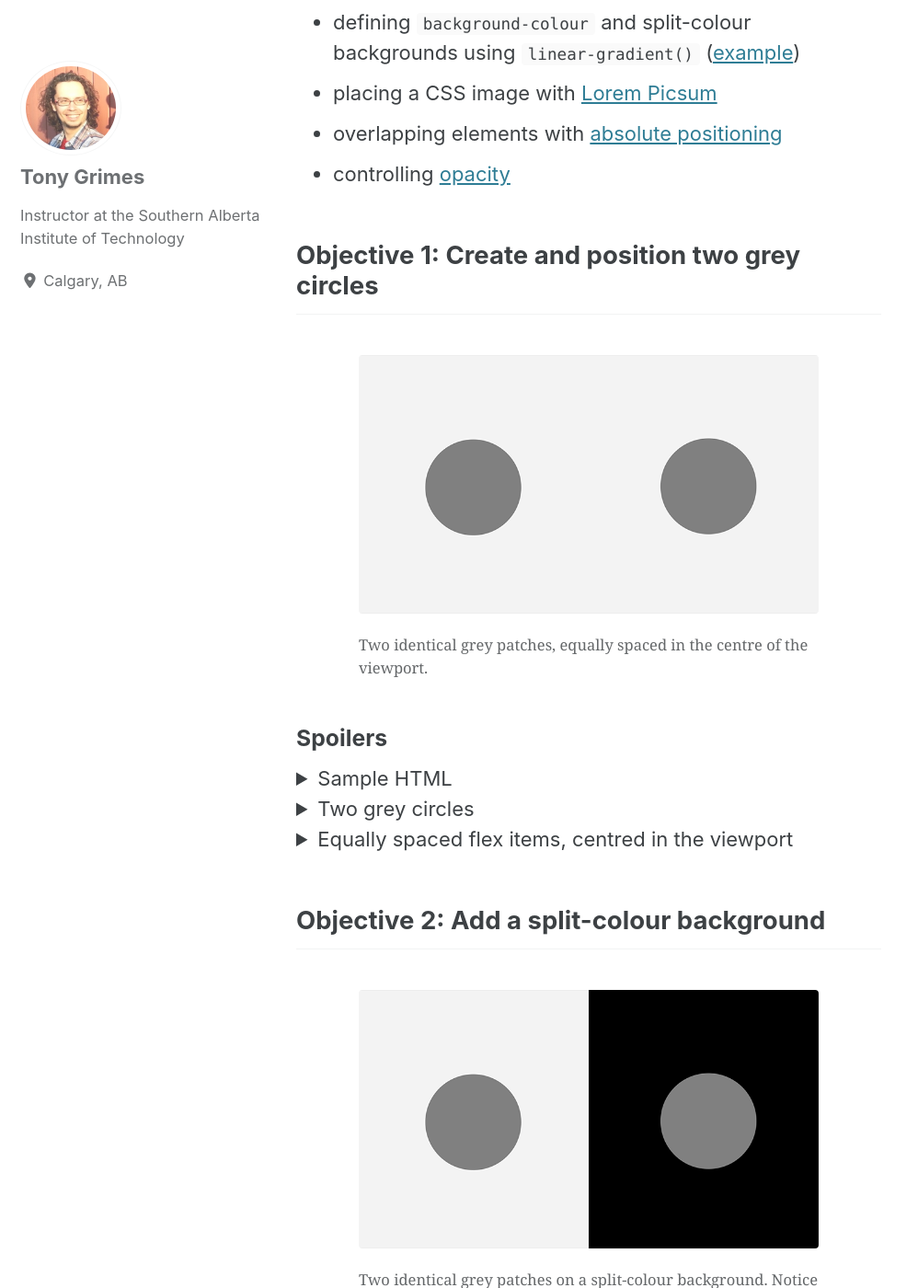
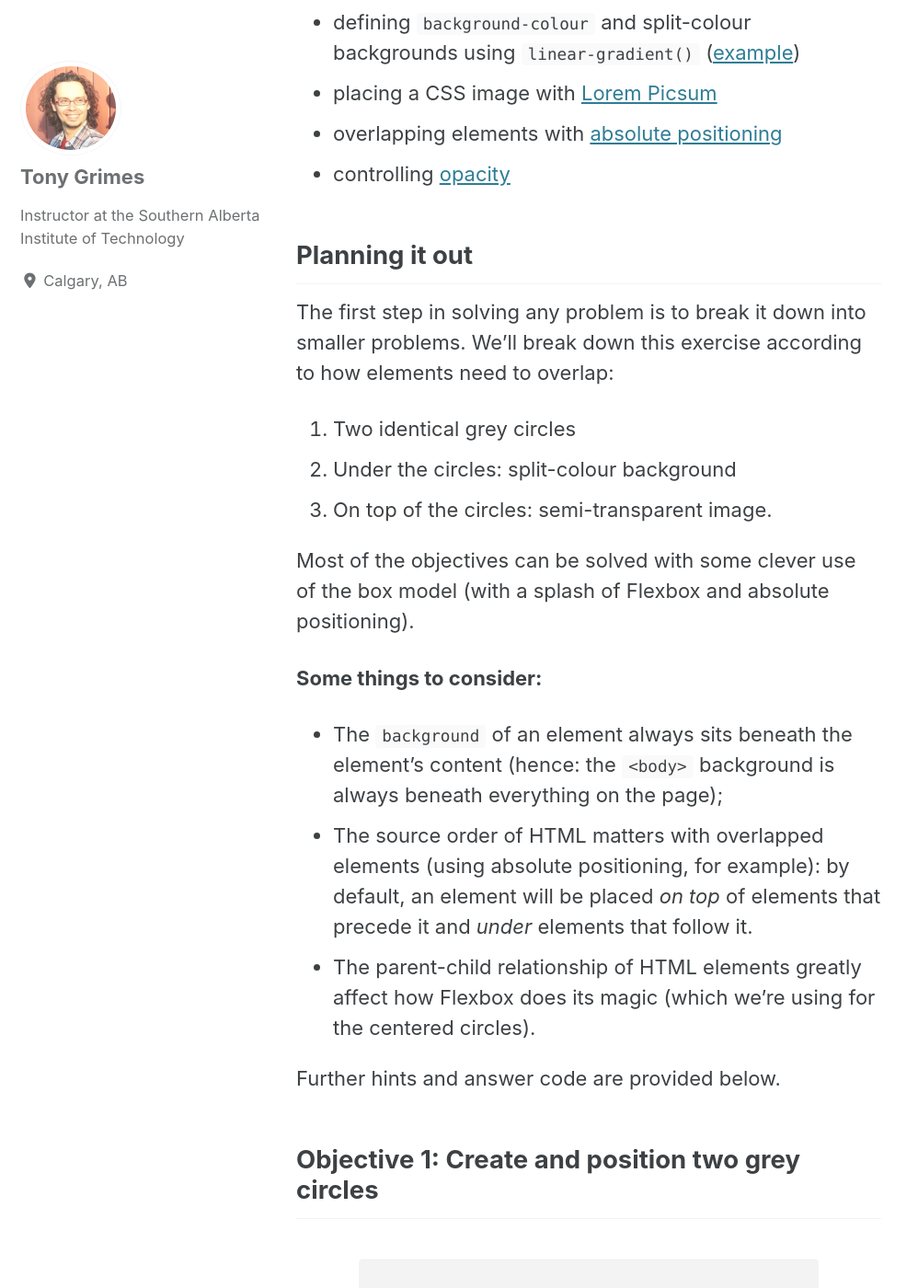
Before and after one commit to browsertherapy/browsertherapy.github.io, a Jekyll site: the page built from _posts/2020-06-02-tissue-contrast.md, in a window 1280 px wide and 1400 px high, scrolled down 1139 px. Shown: the whole window at 92% size, without its empty margins (0-998 px from the left). Built offline with Jekyll 4.4.1, drawn with Linux system fonts in a browser that asks for light colours; cached includes are drawn as plain includes; nearby versions of some CDN libraries; some of the changed text lies outside the part shown.

Commit message:
added Planning section

````diff
--- a/_posts/2020-06-02-tissue-contrast.md
+++ b/_posts/2020-06-02-tissue-contrast.md
@@ -17,13 +17,30 @@ Source: [Curiosity Stream](https://curiositystream.com/video/1259/brightness-and
 - overlapping elements with [absolute positioning](https://youtu.be/P6UgYq3J3Qs)
 - controlling [opacity](https://developer.mozilla.org/en-US/docs/Web/CSS/opacity)
 
+## Planning it out
+The first step in solving any problem is to break it down into smaller problems. We'll break down this exercise according to how elements need to overlap:
+
+1. Two identical grey circles
+2. Under the circles: split-colour background
+3. On top of the circles: semi-transparent image.
+
+Most of the objectives can be solved with some clever use of the box model (with a splash of Flexbox and absolute positioning).
+
+**Some things to consider:**
+
+- The `background` of an element always sits beneath the element's content (hence: the `<body>` background is always beneath everything on the page);
+- The source order of HTML matters with overlapped elements (using absolute positioning, for example): by default, an element will be placed *on top* of elements that precede it and *under* elements that follow it.
+- The parent-child relationship of HTML elements greatly affect how Flexbox does its magic (which we're using for the centered circles).
+
+Further hints and answer code are provided below.
+
 ## Objective 1: Create and position two grey circles
 <figure style="width: 500px" class="align-center">
   <img src="{{ site.url }}{{ site.baseurl }}/assets/images/illusions/tissue-step-1.png" alt="Two grey patches">
   <figcaption>Two identical grey patches, equally spaced in the centre of the viewport.</figcaption>
 </figure>
 
-### Spoilers
+### Sample code
 {:.no_toc}
 
 <details markdown="1">
@@ -78,7 +95,7 @@ Source: [Curiosity Stream](https://curiositystream.com/video/1259/brightness-and
   <figcaption>Two identical grey patches on a split-colour background. Notice the left circle appears slightly darker than the one on the right.</figcaption>
 </figure>
 
-### Spoilers
+### Sample code
 {:.no_toc}
 
 <details markdown="1">
@@ -86,7 +103,8 @@ Source: [Curiosity Stream](https://curiositystream.com/video/1259/brightness-and
 
 ```css
 .split-bg {
-  /* note: only the final `background` declaration is used; the others are included for clarity and are overridden */
+  /* note: the final `background` declaration overrides the others,
+  which are included for clarity but can safely be ignored */
 
   /* basic gradient; default gradient line direction: bottom to top (0deg)  */
   background: linear-gradient(white, black);
@@ -106,7 +124,7 @@ Source: [Curiosity Stream](https://curiositystream.com/video/1259/brightness-and
   <figcaption>Ovelapping a semi-transparent image over top of the background and circles greatly enhances the effect of the illusion.</figcaption>
 </figure>
 
-### Spoilers
+### Sample code
 {:.no_toc}
 
 <details markdown="1">
@@ -154,7 +172,7 @@ Source: [Curiosity Stream](https://curiositystream.com/video/1259/brightness-and
 ## Cleaning things up
 You might see an irritating horizontal (and vertical) scroll bar in your browser window. This is because most browsers add a default margin to their body tag. Let's remove that.
 
-### Spoilers
+### Sample code
 {:.no_toc}
 
 <details markdown="1">
@@ -174,7 +192,7 @@ Sure, this illusion seems to work on the laptop but it doesn't look the best on
 1. Place the circles vertically so one is above the other;
 2. Change the gradient line direction to run from top to bottom.
 
-### Spoilers
+### Sample code
 {:.no_toc}
 
 <details markdown="1">
````
